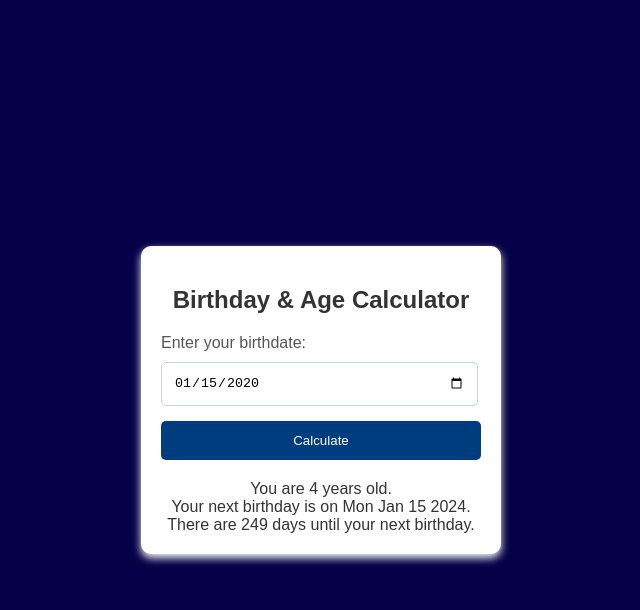
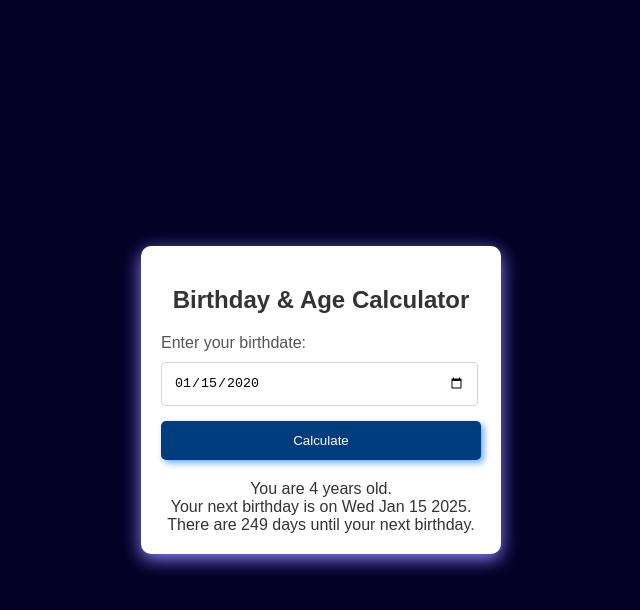
Before and after one commit to Shayan-001/Age-Birthdate-Calculator, a plain HTML site: page index.html in a window 1280 px wide. Both pictures are taken after typing "2020-01-15" into the empty fields and a click on the button "Calculate". Shown: the whole page, without its empty margins (319-959 px from the left). Drawn offline with Linux system fonts and the light colour scheme.

Commit message:
Birthday year issue solved

```diff
--- a/script.js
+++ b/script.js
@@ -1,15 +1,39 @@
 function calculateAge() {
-    let birthdate = document.getElementById('birthdate').value;
-    let birthYear = new Date(birthdate).getFullYear();
+    let birthdateInput = document.getElementById('birthdate').value;
+
+    // Check if birthdate is empty
+    if (!birthdateInput) {
+        document.getElementById('result').innerHTML = "Please enter your birthdate.";
+        return;
+    }
+
+    let birthdate = new Date(birthdateInput);
+    // Check if the entered date is valid
+    if (isNaN(birthdate.getTime())) {
+        document.getElementById('result').innerHTML = "Please enter a valid birthdate.";
+        return;
+    }
+
+    let birthYear = birthdate.getFullYear();
     let currentYear = new Date().getFullYear();
     let age = currentYear - birthYear;
 
-    let birthdayThisYear = new Date(currentYear, new Date(birthdate).getMonth(), new Date(birthdate).getDate());
-    let nextBirthday = new Date(currentYear + 1, new Date(birthdate).getMonth(), new Date(birthdate).getDate());
+    // Check if birthday has occurred this year
+    let birthdayThisYear = new Date(currentYear, birthdate.getMonth(), birthdate.getDate());
+    if (birthdayThisYear > new Date()) {
+        age--;
+    }
+
+    // Calculate next birthday
+    let nextBirthday = new Date(currentYear, birthdate.getMonth(), birthdate.getDate());
+    if (nextBirthday < new Date()) {
+        nextBirthday.setFullYear(currentYear + 1);
+    }
+
     let daysUntilBirthday = Math.ceil((nextBirthday - new Date()) / (1000 * 60 * 60 * 24));
 
     let result = "You are " + age + " years old.";
-    result += "<br>Your next birthday is on " + birthdayThisYear.toDateString() + ".";
+    result += "<br>Your next birthday is on " + nextBirthday.toDateString() + ".";
     result += "<br>There are " + daysUntilBirthday + " days until your next birthday.";
 
     document.getElementById('result').innerHTML = result;
--- a/styles.css
+++ b/styles.css
@@ -1,6 +1,6 @@
 body {
     font-family: Arial, sans-serif;
-    background-color: #050047;
+    background-color: #040127;
     margin: 0;
     padding: 0;
 }
@@ -17,7 +17,7 @@ body {
     width: 90%;
     background-color: #ffffff;
     border-radius: 10px;
-    box-shadow: 0 4px 8px rgb(250, 250, 250);
+    box-shadow: 0 5px 18px rgb(143, 132, 255);
     padding: 20px;
 }
 
@@ -49,6 +49,31 @@ button {
     border: none;
     border-radius: 5px;
     cursor: pointer;
+    transition: background-color 0.3s ease;
+    box-shadow: 3px 3px 6px rgba(85, 158, 253, 0.877); /* Initial shadow */
+}
+
+button:focus {
+    outline: none;
+}
+
+button:active {
+    box-shadow: none; /* Remove shadow when clicked */
+}
+
+button:hover {
+    background-color: #062846;
+}
+
+
+/* button {
+    width: 100%;
+    background-color: #003d7e;
+    color: #ffffff;
+    padding: 12px;
+    border: none;
+    border-radius: 5px;
+    cursor: pointer;
     transition: background-color 0.3s ease, box-shadow 0.3s ease;
 }
 
@@ -62,7 +87,7 @@ button:active {
 
 button:hover {
     background-color: #21384e;
-}
+} */
 
 #result {
     margin-top: 20px;
```
